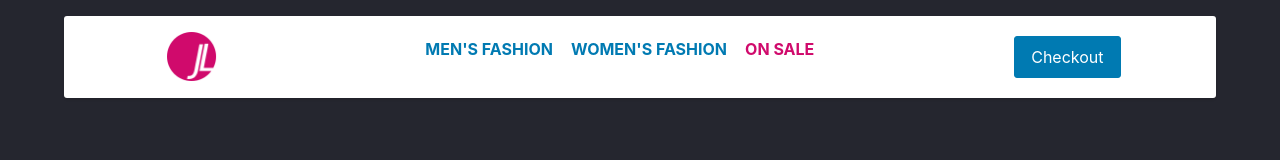
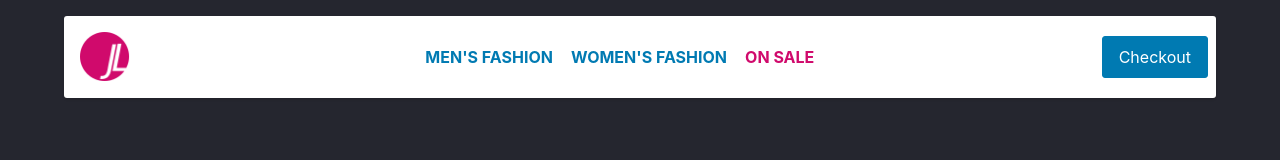
Before and after one commit to Dania-c/Codi, a website: page week-2/17-nav-menu/index.html in a window 1280 px wide. Drawn offline with Linux system fonts and the light colour scheme.

Commit message:
completed 17-nav-menu

```diff
--- a/week-2/17-nav-menu/styles.css
+++ b/week-2/17-nav-menu/styles.css
@@ -3,7 +3,8 @@
   .site-header__nav {
     display: flex;
     flex-direction: row;
-    justify-content: space-evenly;
+    /* justify-content: space-evenly; */
+    align-self: center;
   }
 }
 
@@ -11,10 +12,23 @@
   .site-header {
     display: flex;
     flex-direction: row;
-    justify-content: space-around;
+    /*justify-content: space-around;*/
     align-content: center;
   }
   .site-header__checkout {
     align-self: center;
   }
 }
+
+@media (min-width: 992px) {
+  .site-header {
+    display: flex;
+    flex-direction: row;
+    justify-content: space-between;
+  }
+
+  .site-header__checkout {
+    align-self: center;
+    align-content: flex-end;
+  }
+}
```
